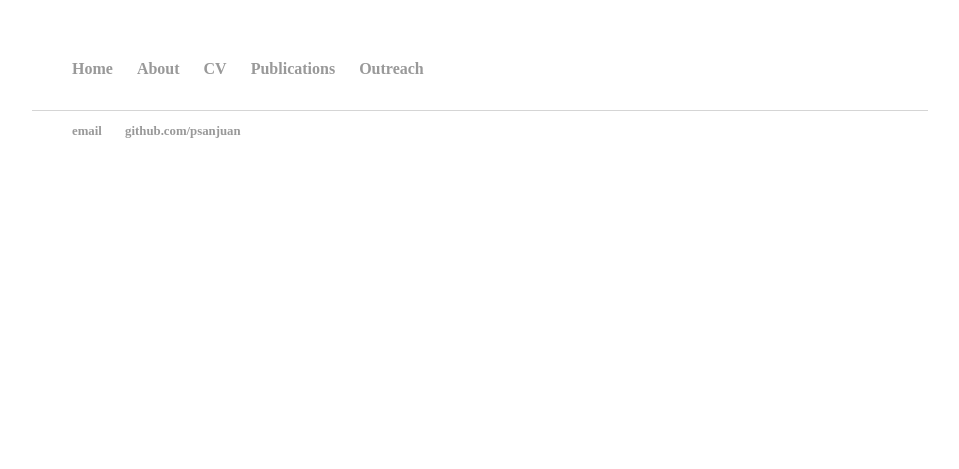
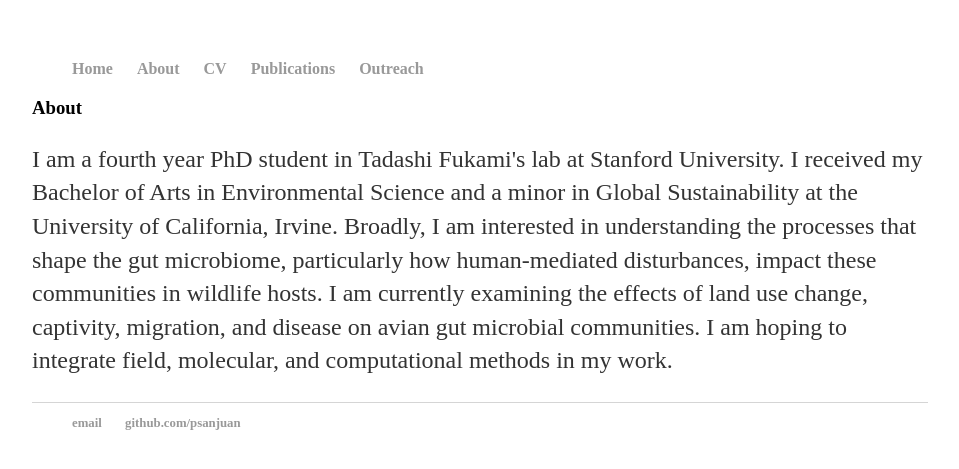
Before and after one commit to psanjuan/psanjuan.github.io, a Jekyll site: the page built from about/index.html, in a window 1280 px wide. Shown: the top 469 px of the page, without its empty margins (160-1119 px from the left). Built offline with Jekyll 4.4.1, drawn with Linux system fonts in a browser that asks for light colours.

Commit message:
edit about

```diff
--- a/about/index.html
+++ b/about/index.html
@@ -1,12 +1,11 @@
 ---
 layout: default
+title: Priscilla San Juan, PhD candidate
 ---
-<h1>{{ About }}</h1>
-
+<h3>About</h3>
 <div class="post">
-  {{
-I am a fourth year PhD student in Tadashi Fukami's lab at Stanford University. I received my Bachelor of Arts in Environmental Science and a minor in Global Sustainability at the University of California, Irvine.
+<p>I am a fourth year PhD student in Tadashi Fukami's lab at Stanford University. I received my Bachelor of Arts in Environmental Science and a minor in Global Sustainability at the University of California, Irvine.
 Broadly, I am interested in understanding the processes that shape the gut microbiome, particularly how human-mediated disturbances, impact these communities in wildlife hosts. I am currently examining the effects
 of land use change, captivity, migration, and disease on avian gut microbial communities. I am hoping to integrate field, molecular, and computational methods in my work.
-}}
+  </p>
 </div>
```
